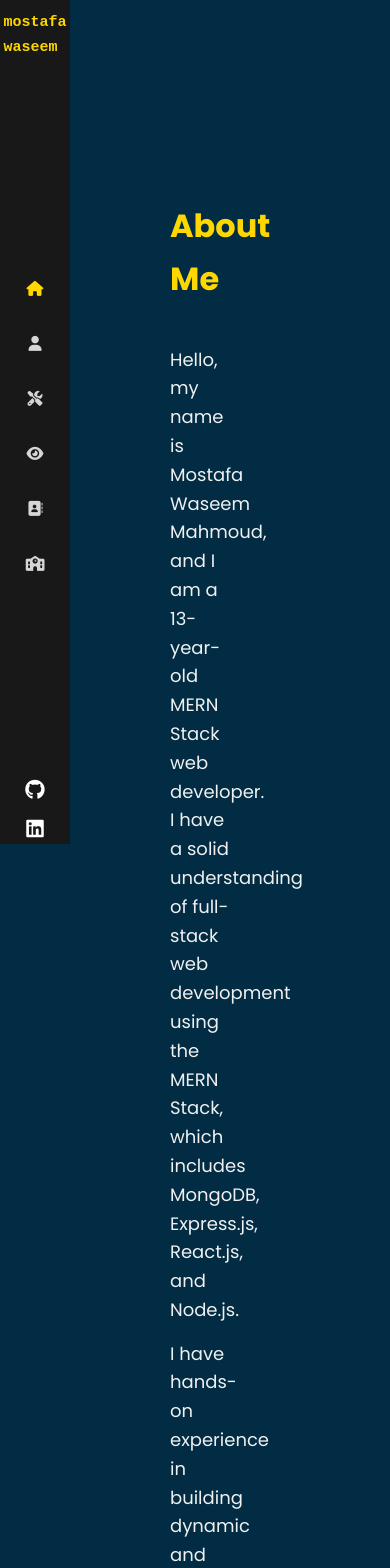
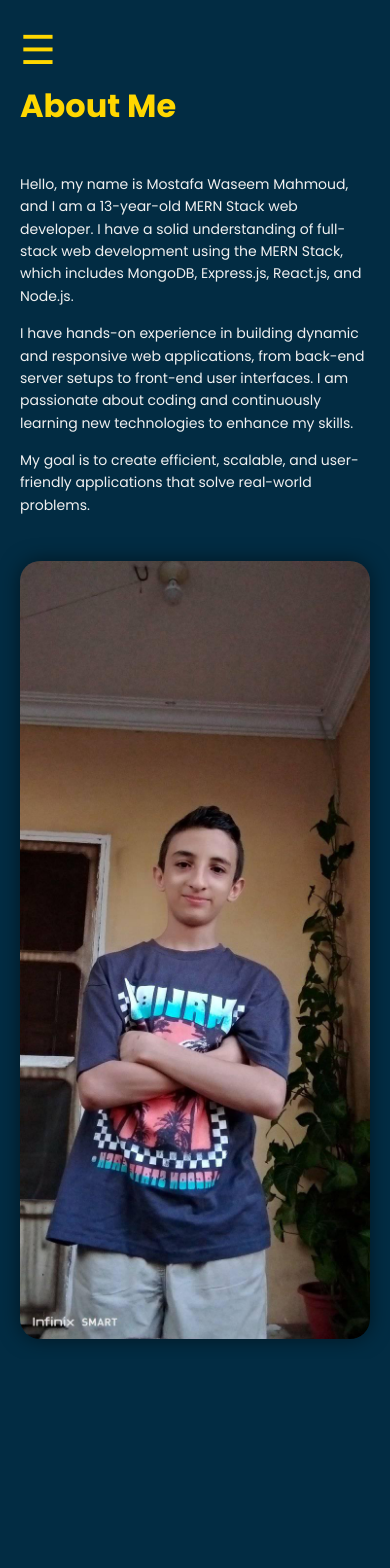
Before and after one commit to MostafaWaseemMahmoud/React-Portofolio, a React (Vite) app: page /about in a window 390 px wide. Shown: the top 1568 px of the page. After the commit the page ends 1359 px from the top, so only its background shows below. Built offline with nearby package versions, Linux system fonts and the light colour scheme.

Commit message:
Add A Responsive Desgin In Css File

```diff
--- a/src/App.css
+++ b/src/App.css
@@ -2,7 +2,3 @@
     margin: var(--padding);
     display: flex;
 }
-
-.app {
-    display: flex;
-}
--- a/src/components/About/about.css
+++ b/src/components/About/about.css
@@ -37,10 +37,10 @@
 }
 
 .profile-pic {
-min-width: 365px;
-    height: 504px;
-    border-radius: 20px;
-    box-shadow: 0 0 20px rgba(0, 0, 0, 0.5);
+  min-width: 365px;
+  height: 504px;
+  border-radius: 20px;
+  box-shadow: 0 0 20px rgba(0, 0, 0, 0.5);
 }
 
 @keyframes fadeIn {
@@ -51,3 +51,63 @@ min-width: 365px;
     opacity: 1;
   }
 }
+
+/* Responsive Design for smaller devices */
+@media (max-width: 768px) {
+  .about-page {
+    padding: 100px 50px 50px 50px;
+    gap: 20px;
+  }
+
+  .left-side {
+    width: 100%;
+  }
+
+  .a-heading {
+    font-size: 30px;
+  }
+
+  .a-description {
+    font-size: 16px;
+  }
+
+  .right-side {
+    width: 100%;
+    display: flex;
+    justify-content: center;
+    margin-top: 20px;
+  }
+
+  .profile-pic {
+    min-width: 300px;
+    height: auto;
+  }
+}
+
+/* For mobile devices */
+@media (max-width: 480px) {
+  .about-page {
+    padding: 80px 20px 20px 20px;
+    gap: 10px;
+  }
+
+  .a-heading {
+    font-size: 24px;
+  }
+
+  .a-description {
+    font-size: 14px;
+  }
+
+  .right-side {
+    width: 100%;
+    display: flex;
+    justify-content: center;
+    margin-top: 20px;
+  }
+
+  .profile-pic {
+    min-width: 250px;
+    height: auto;
+  }
+}
--- a/src/components/Home/main.css
+++ b/src/components/Home/main.css
@@ -1,5 +1,5 @@
 .mainPage {
-    width: 100%;
+    min-width: 100%;
     min-height: 100vh;
     display: flex;
     justify-content: space-between;
@@ -56,7 +56,7 @@
     animation: rotateLetter 1s ease-out forwards; /* تأثير التدوير */
 }
 
-button {
+.mainPage button {
     background-color: inherit;
     padding: 20px;
     max-width: 206px;
@@ -70,12 +70,12 @@ button {
     animation: buttonFadeIn .5s .5s forwards; /* تأثير الظهور التدريجي للزر */
 }
 
-button:hover {
+.mainPage button:hover {
     background-color: #ffd700;
     color: #115173;
 }
 
-a {
+.mainPage a {
     max-width: 206px;
 }
 
@@ -128,3 +128,10 @@ a {
         justify-content: center;
     }
 }
+
+
+@media (max-width: 480px) {
+    .mainPage .heading h1 {
+        font-size: 29px;
+    }
+}
--- a/src/components/Sidebar/Sidebar.jsx
+++ b/src/components/Sidebar/Sidebar.jsx
@@ -1,28 +1,44 @@
-import React, { useRef, useEffect, useState } from 'react';
-import "./sidebar.css";
-import {useNavigate} from "react-router-dom"
+import React, { useRef, useState } from 'react';
+import './sidebar.css';
+import { useNavigate } from 'react-router-dom';
+
 const Sidebar = () => {
-  const navigate = useNavigate()
+  const navigate = useNavigate();
   const [activeIndex, setActiveIndex] = useState(0);
+  const [isSidebarVisible, setIsSidebarVisible] = useState(false); // Sidebar visibility state
   const SideBar = useRef();
-
-  useEffect(() => {
-      if (SideBar.current) {
-    SideBar.current.classList.add("show");
-  }
-  }, []);
+  const menuBtn = useRef();
 
   const menuItems = [
-    { icon: "fa-house", label: "Home" ,link: "/"},
-    { icon: "fa-user", label: "About" ,link: "/about"},
-    { icon: "fa-screwdriver-wrench", label: "Skills" ,link: "/skills"},
-    { icon: "fa-eye", label: "Projects" ,link: "/projects"},
-    { icon: "fa-address-book", label: "Contact" ,link: "/contact"},
-    { icon: "fa-solid fa-school", label: "education" ,link: "/education"}
+    { icon: "fa-house", label: "Home", link: "/" },
+    { icon: "fa-user", label: "About", link: "/about" },
+    { icon: "fa-screwdriver-wrench", label: "Skills", link: "/skills" },
+    { icon: "fa-eye", label: "Projects", link: "/projects" },
+    { icon: "fa-address-book", label: "Contact", link: "/contact" },
+    { icon: "fa-solid fa-school", label: "Education", link: "/education" }
   ];
 
+  // Toggle sidebar visibility
+  const toggleSidebar = () => {
+    setIsSidebarVisible(!isSidebarVisible);
+  };
+
+  const handleMenuBtnClick = () => {
+    toggleSidebar(); // Toggle sidebar visibility
+    if (menuBtn.current) {
+      menuBtn.current.style.marginLeft = isSidebarVisible ? "20px" : "70px"; // Adjust the margin based on sidebar visibility
+    }
+  };
+
   return (
-    <div className="sidebar" ref={SideBar}>
+    <div>
+      {/* Menu button for mobile view */}
+      <button className="menu-btn-1" ref={menuBtn} onClick={handleMenuBtnClick}>
+        ☰
+      </button>
+
+      {/* Sidebar */}
+      <div className={`sidebar ${isSidebarVisible ? 'show' : ''}`} ref={SideBar}>
         <div className="logo">
           <p>mostafa<br />waseem</p>
         </div>
@@ -31,7 +47,10 @@ const Sidebar = () => {
             <div
               key={index}
               className={`icon ${activeIndex === index ? "active" : ""}`}
-            onClick={() => {setActiveIndex(index); navigate(item.link)}}
+              onClick={() => {
+                setActiveIndex(index);
+                navigate(item.link);
+              }}
             >
               <i className={`fa-solid ${item.icon} btn-i`}></i>
               <p>{item.label}</p>
@@ -47,6 +66,7 @@ const Sidebar = () => {
           </a>
         </div>
       </div>
+    </div>
   );
 };
 
--- a/src/components/Sidebar/sidebar.css
+++ b/src/components/Sidebar/sidebar.css
@@ -11,6 +11,7 @@
   top: 0;
   left: -100%; /* Hidden off-screen */
   transition: left 0.3s ease; /* Smooth transition */
+  z-index: 3;
 }
 
 /* Show sidebar when 'show' class is added */
@@ -92,6 +93,16 @@
   color: #ffd700;
 }
 
+.menu-btn-1 {
+    z-index: 3;
+        margin-left: 20px;
+    margin-top: 20px;
+    border: 0;
+  color: #ffd700;
+  background-color: transparent;
+  font-size: 40px;
+}
+
 /* Mobile responsiveness */
 @media (max-width: 508px) {
   .sidebar {
@@ -101,15 +112,9 @@
     left: 0; /* Bring sidebar into view on mobile */
   }
 
-  .menu-btn {
+  .menu-btn-1 {
     position: absolute;
     display: block;
-    margin-left: 20px;
-    margin-top: 20px;
     cursor: pointer;
-        background-color: #ffd700;
-    color: #115173;
-    font-size: 24px; /* Adjust the size of the button */
-    z-index: 3;
   }
 }
--- a/src/components/projects/Projects.jsx
+++ b/src/components/projects/Projects.jsx
@@ -21,13 +21,13 @@ const Projects = ()=> {
                   <div className="links">
                   <h3>
                   <a target='_blank' href="https://github.com/MostafaWaseemMahmoud/E-Commerce-App">
-                  <i class="fa-brands fa-github"></i>
+                  <i className="fa-brands fa-github"></i>
                   </a>
                   <a target='_blank' href="https://github.com/MostafaWaseemMahmoud/E-commerce-backend">
-                  <i class="fa-brands fa-github"></i>
+                  <i className="fa-brands fa-github"></i>
                   </a>
                   <a target='_blank' href="https://lumeo-e-commerce.vercel.app/">
-                    <i class="fa-solid fa-life-ring"></i>
+                    <i className="fa-solid fa-life-ring"></i>
                   </a>
                   </h3>
                   <h3>
--- a/src/index.css
+++ b/src/index.css
@@ -176,6 +176,6 @@
   }
 
   .content {
-    min-width: calc(100% - 70px);
-    margin-left: 70px;
+    max-width:100%;
+    overflow: hidden;
   }
```
Lines whose indentation alone changed are shown as unchanged.
